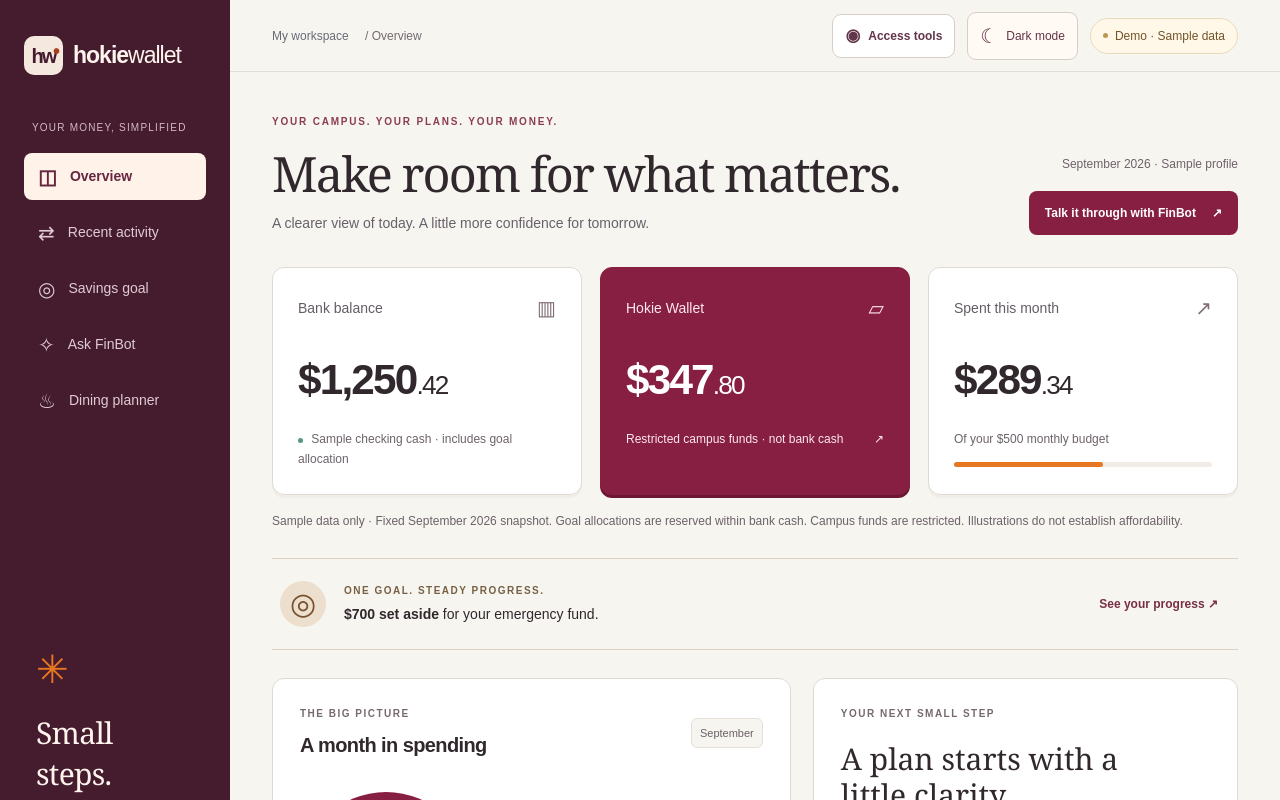
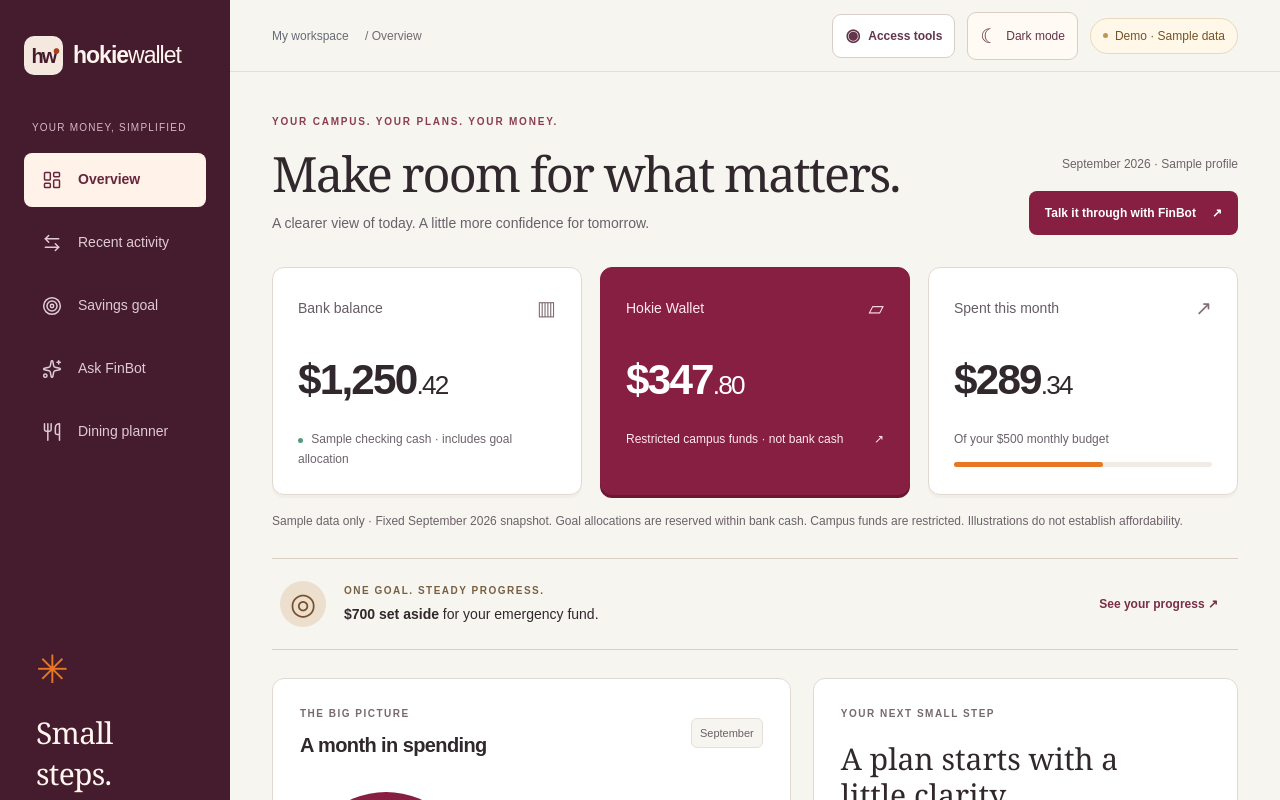
Before and after one commit to 6bilguun9/vthacks, a Next.js app in the folder frontend/: page / in a window 1280 px wide. Shown: the top 800 px of the page. Built offline with nearby package versions, Linux system fonts and the light colour scheme.

Commit message:
Align dashboard navigation icons and labels

```diff
--- a/frontend/src/features/dashboard/dashboard.css
+++ b/frontend/src/features/dashboard/dashboard.css
@@ -8,10 +8,12 @@
 .brand-light { font-weight: 400; }
 .nav-label { font-size: 9px; letter-spacing: 1.5px; color: var(--dashboard-muted); margin: 45px 8px 18px; }
 nav { display: grid; gap: 9px; }
-nav a { padding: 13px 14px; border-radius: 8px; display: flex; gap: 13px; align-items: center; color: #646872; font-size: 13px; }
+nav a { padding: 13px 14px; border-radius: 8px; display: grid; grid-template-columns: 28px minmax(0, 1fr); column-gap: 12px; align-items: center; color: #646872; font-size: 13px; }
 nav a:hover { background: #f8f1f3; color: var(--maroon); }
 nav .nav-active { color: var(--maroon); font-weight: 700; background: #f7edf1; }
-nav a span { font-size: 20px; line-height: 1; }
+.nav-icon { width: 28px; height: 28px; display: grid; place-items: center; line-height: 0; }
+.nav-icon svg { display: block; width: 20px; height: 20px; stroke-width: 1.8; }
+.nav-text { min-width: 0; line-height: 1.25; }
 .sidebar-note { margin-top: auto; padding: 60px 12px 35px; }
 .little-star { font-size: 39px; color: #e87722; }
 .sidebar-note h3 { font-size: 22px; line-height: 1.35; letter-spacing: -.7px; margin: 14px 0; }
@@ -108,7 +110,7 @@ footer strong { color: #7d828c; font-weight: 500; }
 .skip-link:focus { top: 12px; }
 @media (min-width: 1600px) { .content { padding-top: 55px; } .balance-card { padding: 30px; } .panel { padding: 30px; } }
 @media (max-width: 1200px) { .sidebar { width: 205px; padding-inline: 18px; } .brand { font-size: 19px; } .content { padding-inline: 26px; } .topbar { padding-inline: 26px; } .spending-content { flex-direction: column; gap: 10px; } .legend { width: 100%; } .detail-grid { grid-template-columns: 1fr 1fr; } }
-@media (max-width: 800px) { & { display: block; } .sidebar { width: 100%; padding: 18px 22px 12px; border-right: 0; border-bottom: 1px solid #e9eaee; } .sidebar-note, .profile, .nav-label { display: none; } nav { display: flex; flex-wrap: wrap; gap: 5px; margin-top: 18px; } nav a { font-size: 11px; padding: 9px; gap: 6px; } nav a span { font-size: 16px; } .topbar { height: 58px; padding-inline: 22px; } .content { padding: 28px 22px; } .date-label { display: none; } .balance-grid { gap: 12px; } .balance-card { padding: 17px; } .detail-grid { gap: 16px; } .panel { padding: 20px; } }
+@media (max-width: 800px) { & { display: block; } .sidebar { width: 100%; padding: 18px 22px 12px; border-right: 0; border-bottom: 1px solid #e9eaee; } .sidebar-note, .profile, .nav-label { display: none; } nav { display: flex; flex-wrap: wrap; gap: 5px; margin-top: 18px; } nav a { grid-template-columns: 20px minmax(0, 1fr); font-size: 11px; padding: 9px; column-gap: 6px; } .nav-icon { width: 20px; height: 20px; } .nav-icon svg { width: 16px; height: 16px; } .topbar { height: 58px; padding-inline: 22px; } .content { padding: 28px 22px; } .date-label { display: none; } .balance-grid { gap: 12px; } .balance-card { padding: 17px; } .detail-grid { gap: 16px; } .panel { padding: 20px; } }
 @media (max-width: 580px) { .balance-grid, .detail-grid { grid-template-columns: 1fr; } .balance-card h2 { font-size: 34px; margin: 12px 0; } .balance-card { padding: 20px 22px; } .breadcrumb { display: none; } h1 { font-size: 27px; } .welcome > div > p:last-child { font-size: 12px; line-height: 1.7; } .spending-content { flex-direction: row; gap: 18px; } .donut { width: 128px; height: 128px; } .donut > div { width: 104px; height: 104px; } .donut strong { font-size: 21px; } .legend-row { font-size: 9px; gap: 5px; } footer { flex-direction: column; } }
 @media (max-width: 360px) { .spending-content { flex-direction: column; } .section-heading { flex-wrap: wrap; } }
 
--- a/frontend/src/features/dashboard/dashboard.tsx
+++ b/frontend/src/features/dashboard/dashboard.tsx
@@ -3,6 +3,7 @@
 import { useSyncExternalStore, type CSSProperties, type MouseEvent } from "react";
 import ChatPanel from "@/features/chat/ChatPanel";
 import Link from "next/link";
+import { ArrowLeftRight, LayoutDashboard, Sparkles, Target, Utensils } from "lucide-react";
 import { AccessibilityControls, useAccessibilityPreferences } from "./accessibility-controls";
 import { useDashboardTheme } from "./theme-preference";
 import "./dashboard.css";
@@ -29,10 +30,10 @@ const chartBackground = demoSummary.totalSpentCents > 0
   : "#efeff2";
 
 const views = {
-  main: { label: "Overview", title: "Make room for what matters.", description: "A clearer view of today. A little more confidence for tomorrow.", icon: "◫" },
-  activity: { label: "Recent activity", title: "The little things add up.", description: "A closer look at your latest sample purchases.", icon: "⇄" },
-  savings: { label: "Savings goal", title: "A little closer every day.", description: "Make space for your next chapter, one contribution at a time.", icon: "◎" },
-  finbot: { label: "Ask FinBot", title: "Let’s talk money.", description: "Explore your questions with a sample conversation.", icon: "✧" },
+  main: { label: "Overview", title: "Make room for what matters.", description: "A clearer view of today. A little more confidence for tomorrow.", icon: LayoutDashboard },
+  activity: { label: "Recent activity", title: "The little things add up.", description: "A closer look at your latest sample purchases.", icon: ArrowLeftRight },
+  savings: { label: "Savings goal", title: "A little closer every day.", description: "Make space for your next chapter, one contribution at a time.", icon: Target },
+  finbot: { label: "Ask FinBot", title: "Let’s talk money.", description: "Explore your questions with a sample conversation.", icon: Sparkles },
 };
 type View = keyof typeof views;
 function subscribeView(callback: () => void) {
@@ -77,12 +78,16 @@ export default function Dashboard() {
         <a className="brand" href="#main" onClick={(event) => navigate(event, "main")}><span className="brand-icon">hw<span>•</span></span><span>hokie<span className="brand-light">wallet</span></span></a>
         <p className="nav-label">YOUR MONEY, SIMPLIFIED</p>
         <nav aria-label="Main navigation">
-          {(Object.keys(views) as View[]).map((key) => (
-            <a key={key} className={view === key ? "nav-active" : undefined} href={`#${key}`} onClick={(event) => navigate(event, key)} aria-current={view === key ? "page" : undefined}>
-              <span aria-hidden="true">{views[key].icon}</span> {views[key].label}
-            </a>
-          ))}
-          <Link href="/dining"><span aria-hidden="true">♨</span> Dining planner</Link>
+          {(Object.keys(views) as View[]).map((key) => {
+            const Icon = views[key].icon;
+            return (
+              <a key={key} className={view === key ? "nav-active" : undefined} href={`#${key}`} onClick={(event) => navigate(event, key)} aria-current={view === key ? "page" : undefined}>
+                <span className="nav-icon" aria-hidden="true"><Icon /></span>
+                <span className="nav-text">{views[key].label}</span>
+              </a>
+            );
+          })}
+          <Link href="/dining"><span className="nav-icon" aria-hidden="true"><Utensils /></span><span className="nav-text">Dining planner</span></Link>
         </nav>
         <div className="sidebar-note"><span className="little-star" aria-hidden="true">✳</span><h3>Small steps.<br />Big possibilities.</h3><p>A little clarity goes a long way. Make room for what matters.</p><span className="hokie-tag">MADE FOR HOKIES</span></div>
         <div className="profile"><span className="avatar">H</span><div><strong>Hokie student</strong><small>Personal dashboard</small></div></div>
--- a/frontend/src/features/dining/dining-shell.tsx
+++ b/frontend/src/features/dining/dining-shell.tsx
@@ -2,6 +2,7 @@
 
 import type { CSSProperties, ReactNode } from "react";
 import Link from "next/link";
+import { ArrowLeftRight, LayoutDashboard, Sparkles, Target, Utensils } from "lucide-react";
 import {
   AccessibilityControls,
   useAccessibilityPreferences,
@@ -10,10 +11,10 @@ import { useDashboardTheme } from "@/features/dashboard/theme-preference";
 import "@/features/dashboard/dashboard.css";
 
 const navigation = [
-  { href: "/#main", icon: "◫", label: "Overview" },
-  { href: "/#activity", icon: "⇄", label: "Recent activity" },
-  { href: "/#savings", icon: "◎", label: "Savings goal" },
-  { href: "/#finbot", icon: "✧", label: "Ask FinBot" },
+  { href: "/#main", icon: LayoutDashboard, label: "Overview" },
+  { href: "/#activity", icon: ArrowLeftRight, label: "Recent activity" },
+  { href: "/#savings", icon: Target, label: "Savings goal" },
+  { href: "/#finbot", icon: Sparkles, label: "Ask FinBot" },
 ] as const;
 
 const diningSummary = "Dining planner. Build a sample weekly meal rhythm around your Virginia Tech dining plan, schedule, preferences, and campus balances. The form includes dining plan, student status, balances, weeks remaining, dietary needs, and an option to use Hokie Passport funds as a fallback.";
@@ -40,13 +41,18 @@ export function DiningShell({ children }: { children: ReactNode }) {
         </Link>
         <p className="nav-label">YOUR MONEY, SIMPLIFIED</p>
         <nav aria-label="Main navigation">
-          {navigation.map((item) => (
-            <Link key={item.href} href={item.href}>
-              <span aria-hidden="true">{item.icon}</span> {item.label}
-            </Link>
-          ))}
+          {navigation.map((item) => {
+            const Icon = item.icon;
+            return (
+              <Link key={item.href} href={item.href}>
+                <span className="nav-icon" aria-hidden="true"><Icon /></span>
+                <span className="nav-text">{item.label}</span>
+              </Link>
+            );
+          })}
           <Link className="nav-active" href="/dining" aria-current="page">
-            <span aria-hidden="true">♨</span> Dining planner
+            <span className="nav-icon" aria-hidden="true"><Utensils /></span>
+            <span className="nav-text">Dining planner</span>
           </Link>
         </nav>
         <div className="sidebar-note">
```
